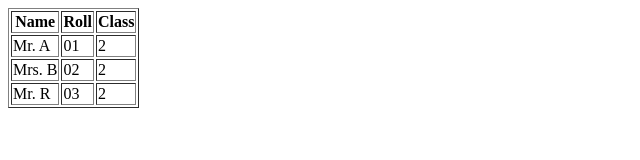
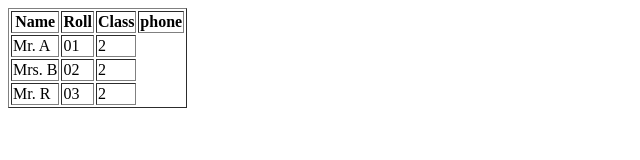
Before and after one commit to FTZinia/form, a plain HTML site: page index.html in a window 1280 px wide. Shown: the whole page, without its empty margins (0-640 px from the left). Drawn offline with Linux system fonts and the light colour scheme.

Commit message:
table row added

```diff
--- a/index.html
+++ b/index.html
@@ -9,6 +9,7 @@
                 <th>Name</th>
                 <th>Roll</th>
                 <th>Class</th>
+                <th>phone</th>
 
             </tr>
 
```
